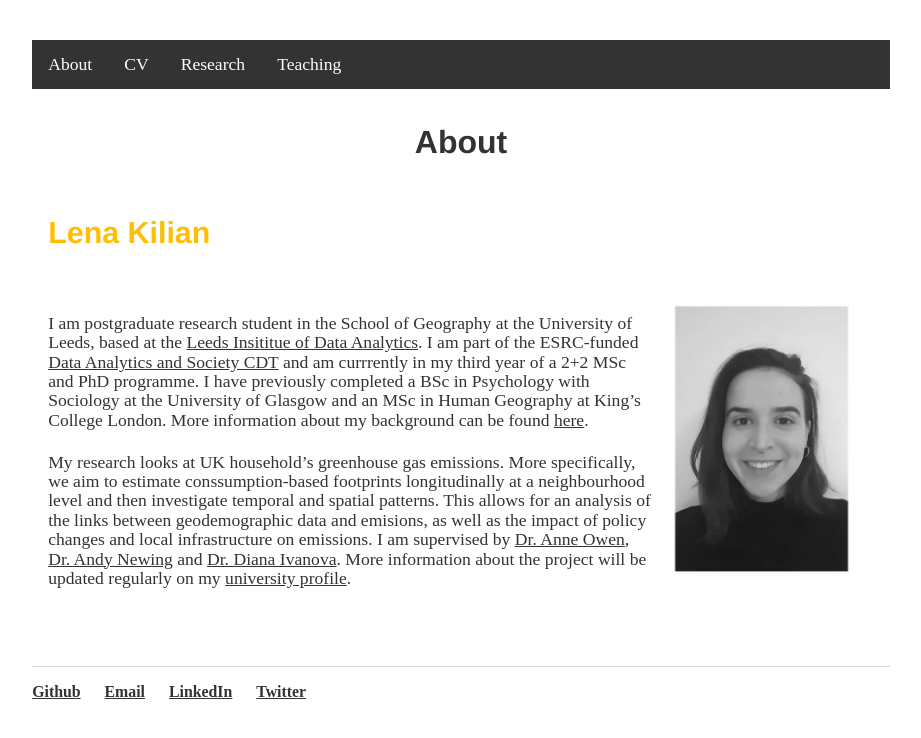
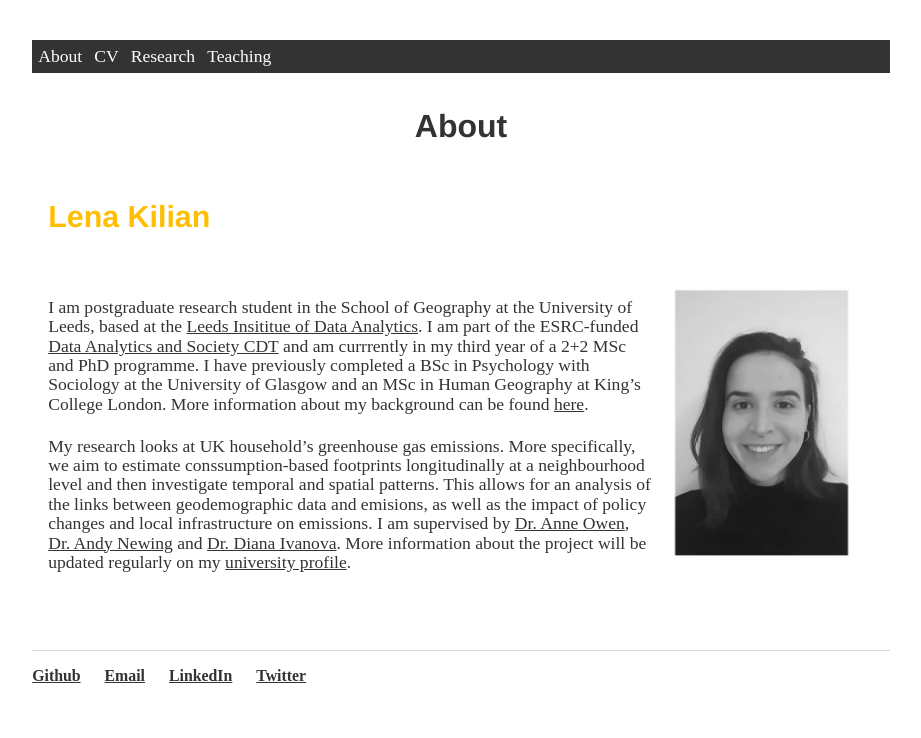
Before and after one commit to lena-kilian/lena-kilian.github.io, a Jekyll site: the page built from index.md, in a window 1280 px wide. Shown: the top 738 px of the page, without its empty margins (179-1100 px from the left). Built offline with Jekyll 4.4.1, drawn with Linux system fonts in a browser that asks for light colours; our own code applies the rules of GitHub Pages for plain Markdown files.

Commit message:
Update main.css

```diff
--- a/css/main.css
+++ b/css/main.css
@@ -18,7 +18,7 @@ body {
   font-size: 1.1em;
   color: #ffffff;
   text-align: center;
-  padding: 14px 16px;
+  padding: 6px 6px;
   text-decoration: none;
 }
 
@@ -34,7 +34,7 @@ body {
   border: none;
   outline: none;
   color: white;
-  padding: 14px 16px;
+  padding: 6px 6px;
   background-color: inherit;
   font-family: inherit; /* Important for vertical align on mobile phones */
   margin: 0; /* Important for vertical align on mobile phones */
```
